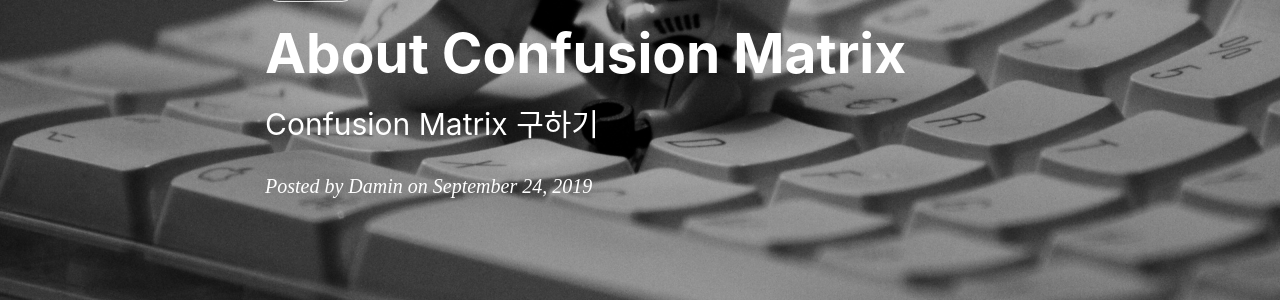
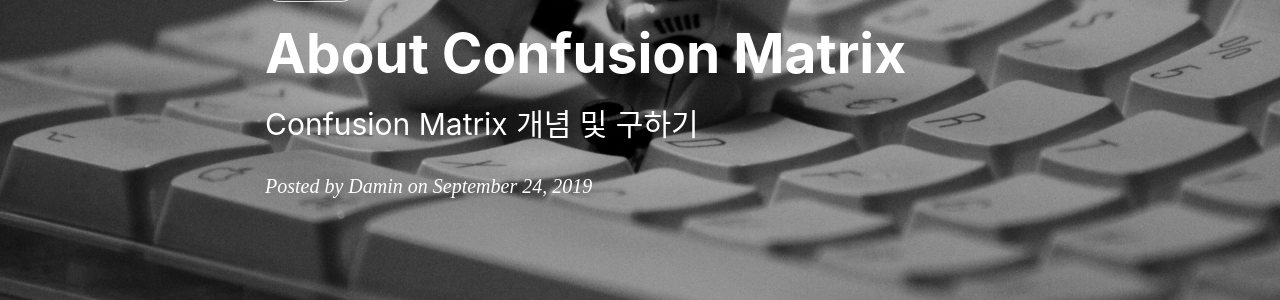
Before and after one commit to damin8/damin8.github.io, a Jekyll site: the page built from _posts/Data_mining/2019-09-24-About_Confusion_Matrix.md, in a window 1280 px wide and 900 px high. Shown: the part 176-476 px from the top of the window. Built offline with Jekyll 4.4.1, drawn with Linux system fonts in a browser that asks for light colours; nearby versions of some CDN libraries; comment, search, counter and statistics services are not loaded.

Commit message:
Update 2019-09-24-About_Confusion_Matrix.md

```diff
--- a/_posts/Data_mining/2019-09-24-About_Confusion_Matrix.md
+++ b/_posts/Data_mining/2019-09-24-About_Confusion_Matrix.md
@@ -1,7 +1,7 @@
 ---
 layout:     post
 title:      "About Confusion Matrix"
-subtitle:   "Confusion Matrix 구하기"
+subtitle:   "Confusion Matrix 개념 및 구하기"
 date:       2019-09-24 20:51:00
 author:     "Damin"
 header-img: "img/tag-bg.jpg"
```
